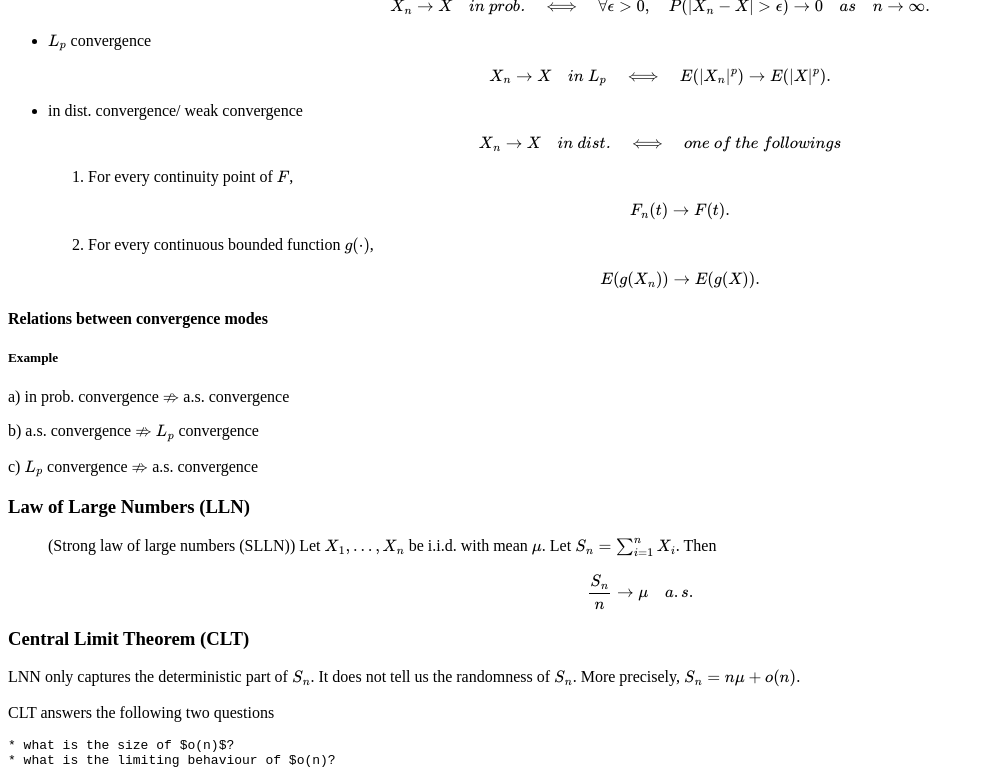
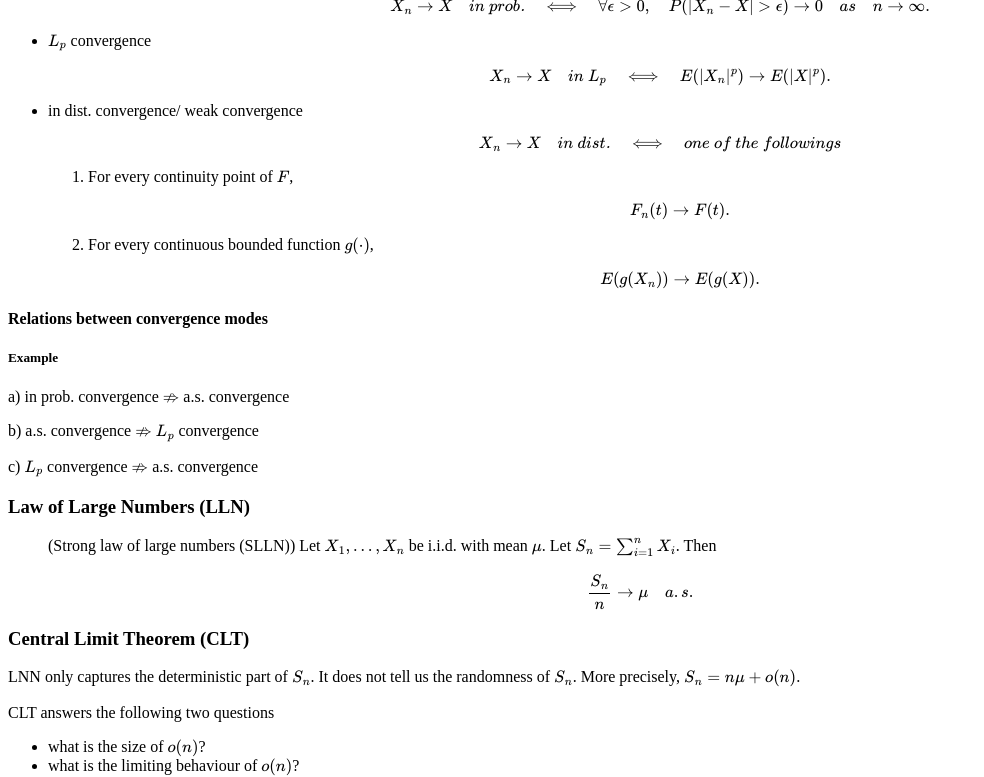
Before and after one commit to scuiaa555/scuiaa555.github.io, a Jekyll site: the page built from _posts/2017-04-21-Probability.md, in a window 1280 px wide and 900 px high, scrolled down 1902 px, cut to the strip 0-777 px from the top of the window. Shown: the whole strip, without its empty margins (0-984 px from the left). Built offline with Jekyll 4.4.1, drawn with Linux system fonts in a browser that asks for light colours; formulas are drawn with MathJax 3; comment, search, counter and statistics services are not loaded.

Commit message:
Modified on Fri Apr 21 19:29:17 HKT 2017

```diff
--- a/_posts/2017-04-21-Probability.md
+++ b/_posts/2017-04-21-Probability.md
@@ -144,5 +144,5 @@ LNN only captures the deterministic part of $S_n$. It does not tell us the rando
 
 CLT answers the following two questions
 
-    * what is the size of $o(n)$?
-    * what is the limiting behaviour of $o(n)?
+  * what is the size of $o(n)$?
+  * what is the limiting behaviour of $o(n)$?
```
